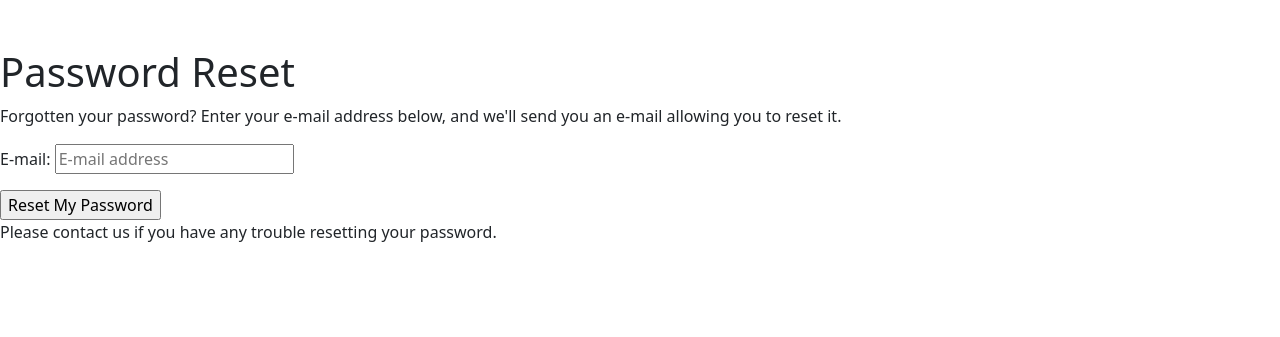
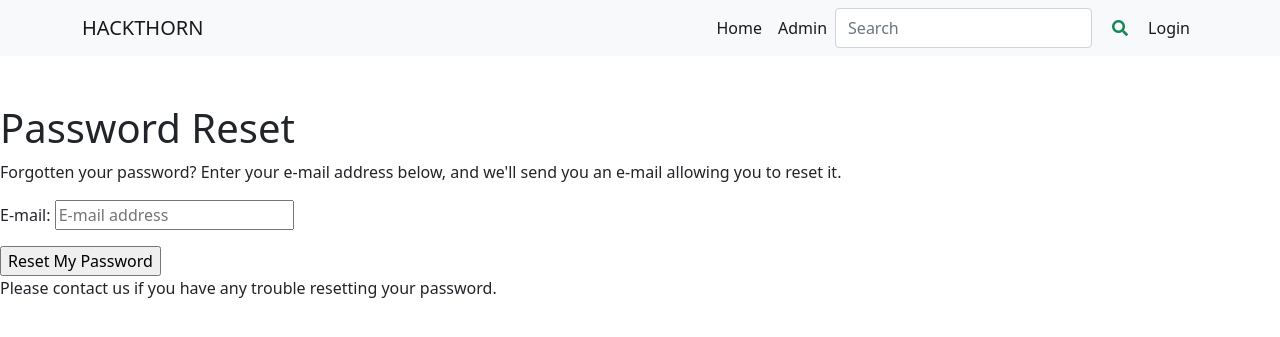
Before and after one commit to sling254/msHackthorn, a Django app: page /accounts/password/reset/ in a window 1280 px wide. Shown: the top 337 px of the page. Run offline with Django 4.2, Linux system fonts and the light colour scheme; some libraries are stand-ins or nearby versions.

Commit message:
add navbar

```diff
--- a/templates/base.html
+++ b/templates/base.html
@@ -1,3 +1,4 @@
+{% load static %}
 <!DOCTYPE html>
 <html>
   <head>
@@ -14,6 +15,50 @@
 
   </head>
   <body>
+    <!-- Start of Navbar -->
+    <nav class="navbar navbar-expand-lg navbar-light bg-light">
+      <div class="container">
+        <a class="navbar-brand" href="#">HACKTHORN</a>
+        <button class="navbar-toggler" type="button" data-bs-toggle="collapse" data-bs-target="#navbarScroll" aria-controls="navbarScroll" aria-expanded="false" aria-label="Toggle navigation">
+          <span class="navbar-toggler-icon"></span>
+        </button>
+        <div class="collapse navbar-collapse" id="navbarScroll">
+          <ul class="navbar-nav ms-auto my-2 my-lg-0 navbar-nav-scroll" style="--bs-scroll-height: 100px;">
+            <li class="nav-item">
+              <a class="nav-link active" aria-current="page" href="/">Home</a>
+            </li>
+
+            <li class="nav-item">
+              <a class="nav-link active" aria-current="page" href="/admin">Admin</a>
+            </li>
+            <form class="d-flex" action="#">
+                <input class="form-control me-2" type="search" placeholder="Search" aria-label="Search"value="{{ request.GET.query}}" name="query">
+                <button class="btn btn-outline-success" style="border:none; box-shadow:none" type="submit">
+                  <i class="fas fa-search"></i>
+                </button>
+            </form>
+            {% if user.is_authenticated %}
+            <li class="nav-item dropdown">
+              <a class="nav-link dropdown-toggle" href="#" id="navbarScrollingDropdown" role="button" data-bs-toggle="dropdown" aria-expanded="false">
+                {{ request.user}}<img src="{% static 'usericon.png' %}" width="35"height="35" alt="" srcset="">
+              </a>
+              <ul class="dropdown-menu" aria-labelledby="navbarScrollingDropdown">
+                <li><a class="dropdown-item" href="{% url 'profile' user.profile.pk%}">Profile</a></li>
+                <li><a class="dropdown-item" href="{%url 'account_logout'%}">Logout</a></li>
+                <li><hr class="dropdown-divider"></li>
+                <li><a class="dropdown-item" href="#"></a></li>
+              </ul>
+            </li>
+            {%else %}
+            <li class="nav-item">
+              <a class="nav-link active" aria-current="page" href="account_login">Login</a>
+            </li>
+            {% endif %}
+          </ul>
+        </div>
+      </div>
+    </nav>
+    <!-- End of Navbar -->
     {% block body %}
 
     {% if messages %}
```
